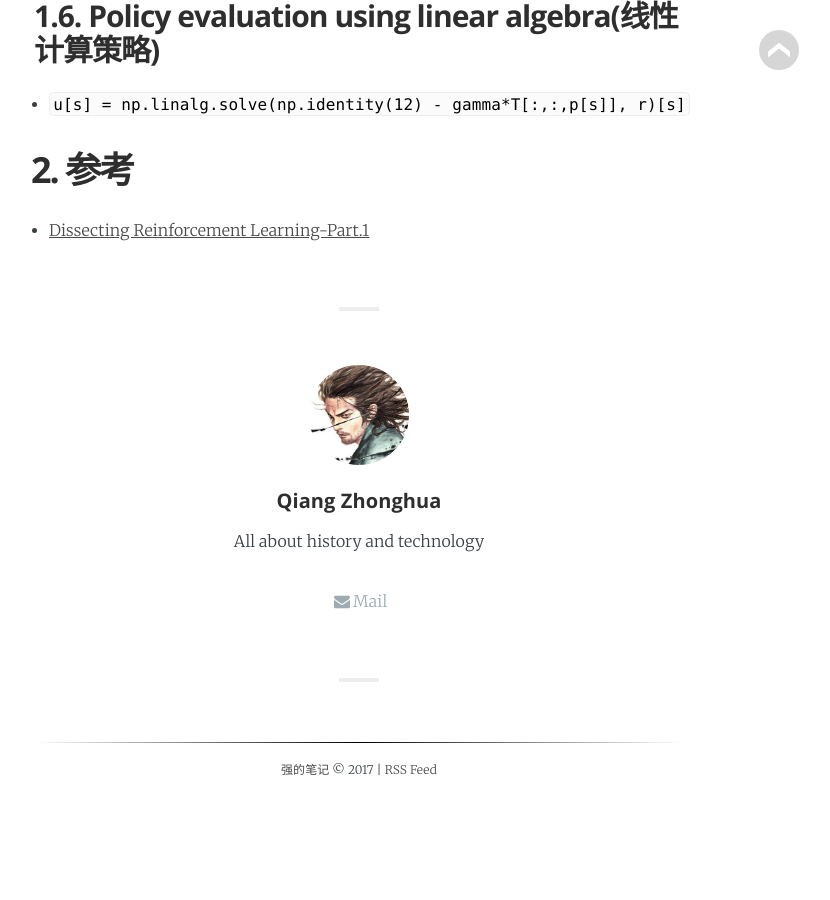
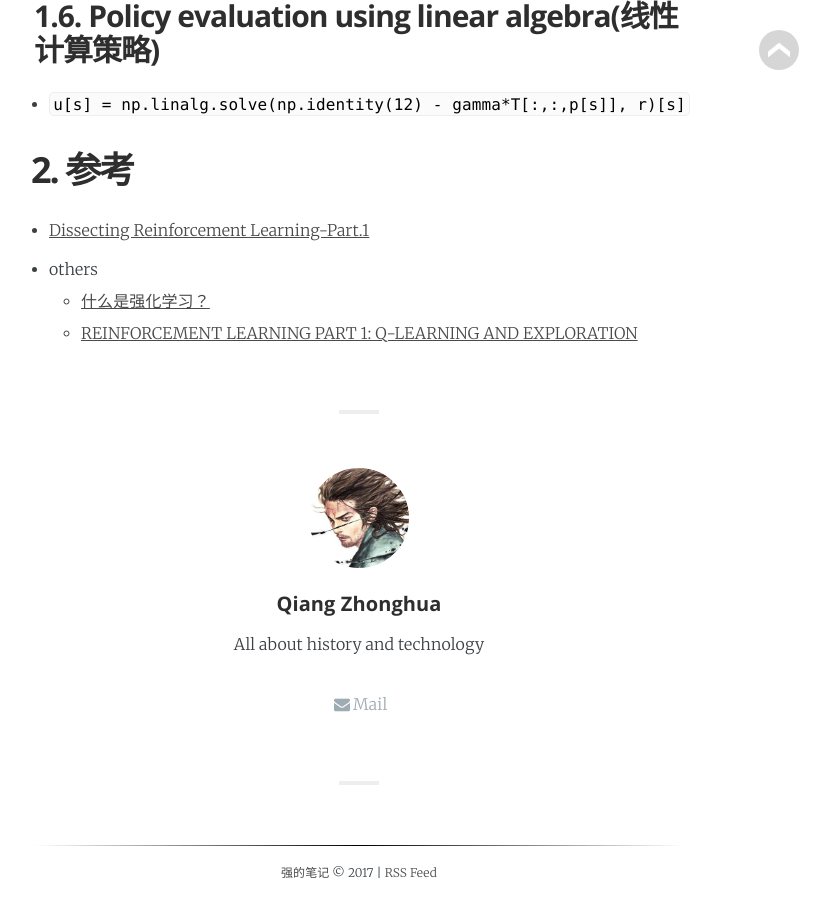
Before and after one commit to chinaq/blog, a Jekyll site: the page built from _posts/2017-10-19-DissectingReinforcementLearningP1Note.md, in a window 1280 px wide and 900 px high, scrolled down 12856 px. Shown: the whole window, without its empty margins (281-1111 px from the left). Built offline with Jekyll 4.4.1, drawn with Linux system fonts in a browser that asks for light colours; some web fonts are replaced; before the commit the page ends 13655 px from its top, so only the background shows below that.

Commit message:
ref on rl1

```diff
--- a/_posts/2017-10-19-DissectingReinforcementLearningP1Note.md
+++ b/_posts/2017-10-19-DissectingReinforcementLearningP1Note.md
@@ -400,3 +400,6 @@ if __name__ == "__main__":
 
 # 2. 参考
 - [Dissecting Reinforcement Learning-Part.1](https://mpatacchiola.github.io/blog/2016/12/09/dissecting-reinforcement-learning.html)
+- others
+    - [什么是强化学习？](http://geniferology.blogspot.com/2015/04/what-is-reinforcement-learning.html)
+    - [REINFORCEMENT LEARNING PART 1: Q-LEARNING AND EXPLORATION](https://studywolf.wordpress.com/2012/11/25/reinforcement-learning-q-learning-and-exploration/)
```
Also changed, not shown: _posts_o/2017-10-19-强化学习笔记1/2017-10-19-DissectingReinforcementLearningP1Note.md (+3 -0 lines).
